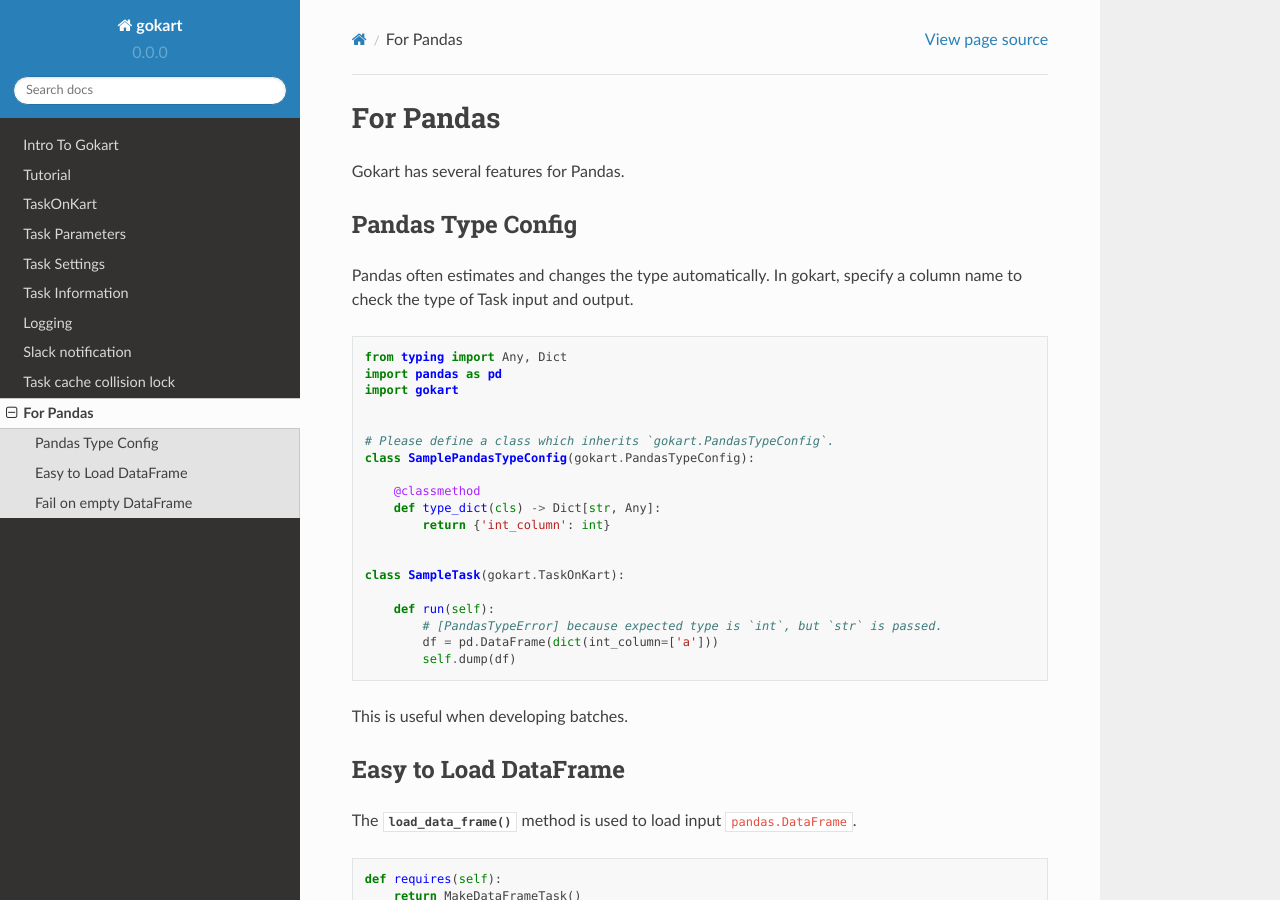
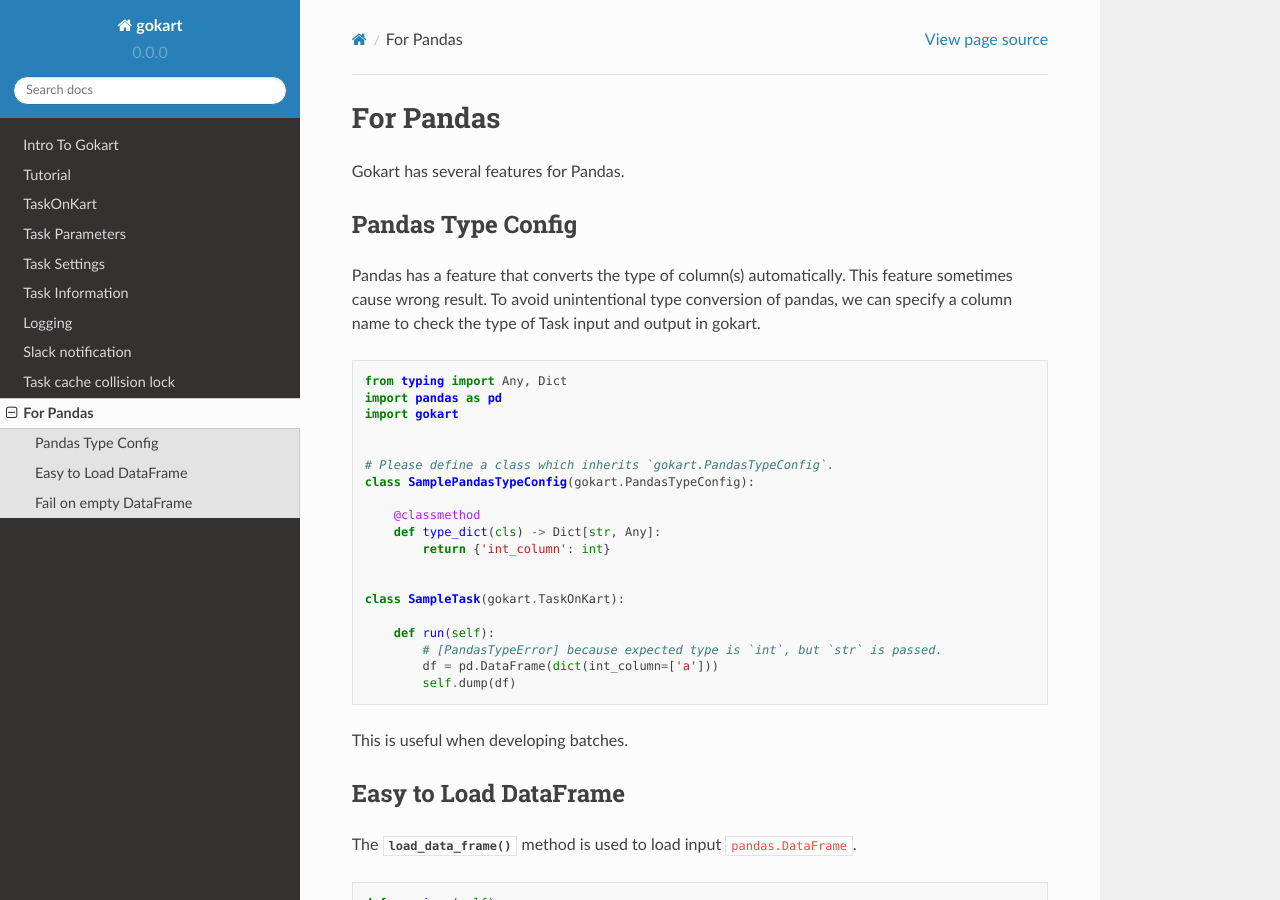
Before and after one commit to m3dev/gokart, a Sphinx documentation site: the page built from docs/for_pandas.rst, in a window 1280 px wide and 900 px high. Built offline with Sphinx 7.4.7 and the Read the Docs theme 2.0.0, drawn with Linux system fonts in a browser that asks for light colours; pages that are not in the unit, such as notebooks, are missing from menus; the version number is read from the project's files by our own code.

Commit message:
Update docs/for_pandas.rst
Co-authored-by: hirosassa <hiro.sassa@gmail.com>

```diff
--- a/docs/for_pandas.rst
+++ b/docs/for_pandas.rst
@@ -7,7 +7,7 @@
 Pandas Type Config
 ------------------
 
-Pandas often estimates and changes the type automatically. In gokart, specify a column name to check the type of Task input and output.
+Pandas has a feature that converts the type of column(s) automatically. This feature sometimes cause wrong result. To avoid unintentional type conversion of pandas, we can specify a column name to check the type of Task input and output in gokart.
 
 
 .. code:: python
```
